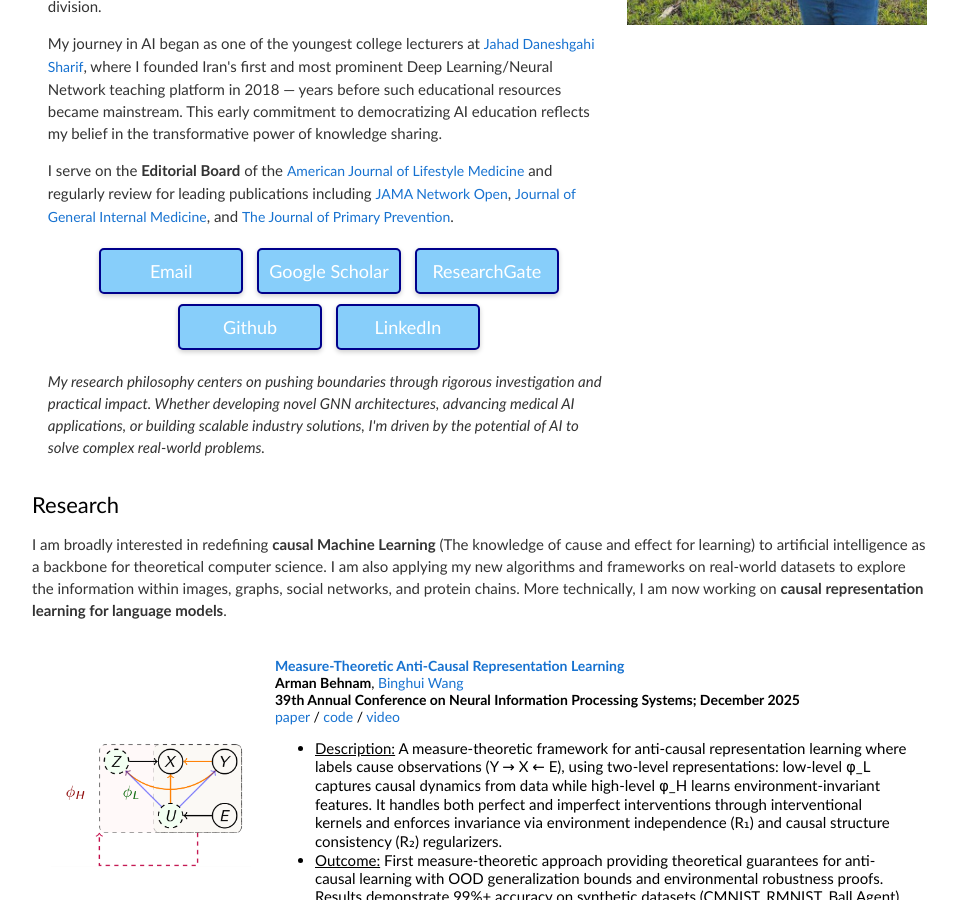
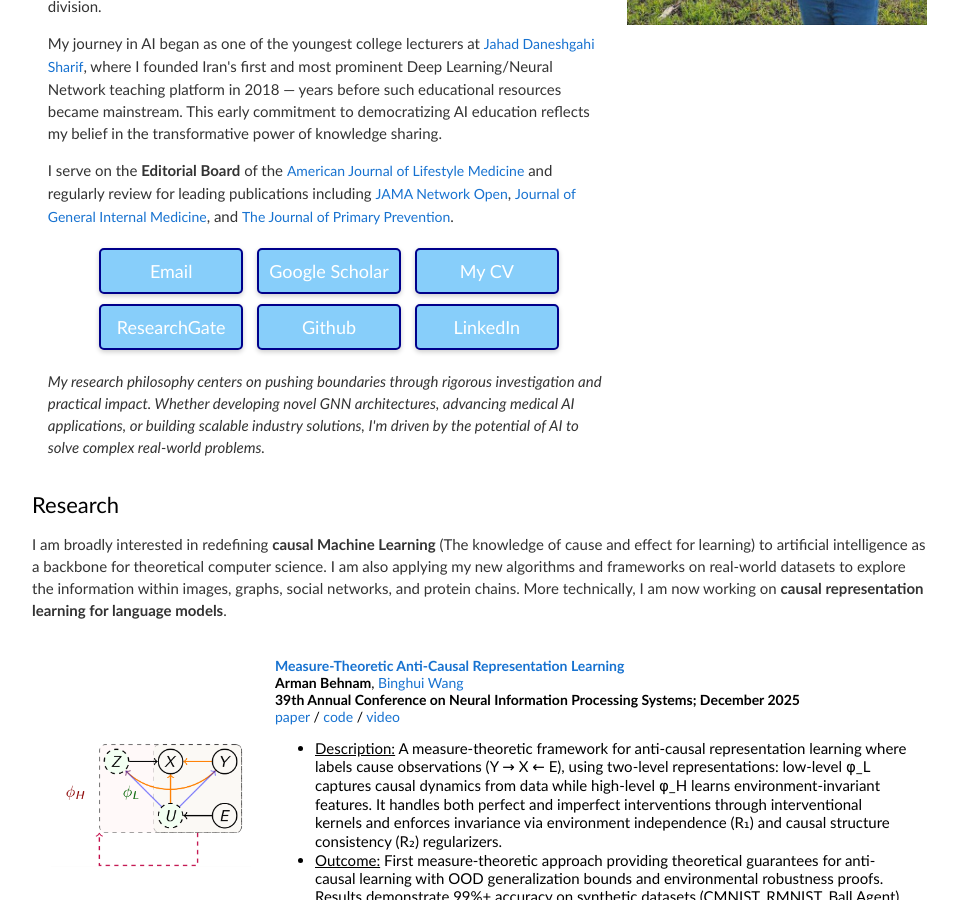
Before and after one commit to ArmanBehnam/ArmanBehnam.github.io, a Jekyll site: the page built from index.html, in a window 1280 px wide and 900 px high, scrolled down 406 px. Shown: the whole window, without its empty margins (161-1119 px from the left). Built offline with Jekyll 4.4.1, drawn with Linux system fonts in a browser that asks for light colours.

Commit message:
Update README and other changes

```diff
--- a/index.html
+++ b/index.html
@@ -5,7 +5,6 @@ title: Arman Behnam's website
 <div class="blurb">
   <h1 style="margin-top: 0;">Hi there, I'm Arman Behnam!</h1>
   <link rel="stylesheet" type="text/css" href="stylesheet.css">
-<!-- <link rel="stylesheet" href="https://cdnjs.cloudflare.com/ajax/libs/font-awesome/5.15.4/css/all.min.css"> -->
   <link rel="icon" type="image/jpeg" href="images/photo_2021-07-16_15-42-37.jpg">
   <style>
     .button {
@@ -14,7 +13,7 @@ title: Arman Behnam's website
       border: none;
       color: white;
       text-align: center;
-      font-size: 18px; /* Increase font size */
+      font-size: 18px;
       padding: 10px;
       width: 120px;
       transition: all 0.3s;
@@ -22,13 +21,13 @@ title: Arman Behnam's website
       border-radius: 5px;
       text-decoration: none;
       box-shadow: 0 2px 5px rgba(0, 0, 0, 0.2);
-      margin: 5px; /* Add margin for spacing */
-      border: 2px solid #00008B; /* Add border */
+      margin: 5px;
+      border: 2px solid #00008B;
     }
 
     .button:hover {
       background: linear-gradient(to bottom, #87CEFA, #00008B);
-       color: blue; /* Change hover font color to blue */
+       color: blue;
     }
 
     #myimg {
@@ -100,11 +99,7 @@ margin-top: 0;
       margin-bottom: 0;
   }
 }
-/* 	  .location-link {
-      color: #4CAF50;
-      font-size: 24px;
-      text-decoration: none;
-    } */
+
   </style>
   <script src="https://code.jquery.com/jquery-3.6.0.min.js"></script>
   <script>
@@ -135,6 +130,7 @@ margin-top: 0;
                 <p style="text-align: center">
                     <a href="mailto:abehnam@hawk.iit.edu" class="button">Email</a>
                     <a href="https://scholar.google.com/citations?user=KgzHjgMAAAAJ&hl=en&oi=ao" class="button">Google Scholar</a>
+                    <a href="https://github.com/ArmanBehnam/ArmanBehnam.github.io/blob/main/resume/Sep_2025_Academic.pdf" class="button">My CV</a>
                     <a href="https://www.researchgate.net/profile/Arman-Behnam" class="button">ResearchGate</a>
                     <a href="https://github.com/ArmanBehnam" class="button">Github</a>
                     <a href="https://www.linkedin.com/in/arman-behnam/" class="button">LinkedIn</a>
```
Also changed, not shown: README.md.
